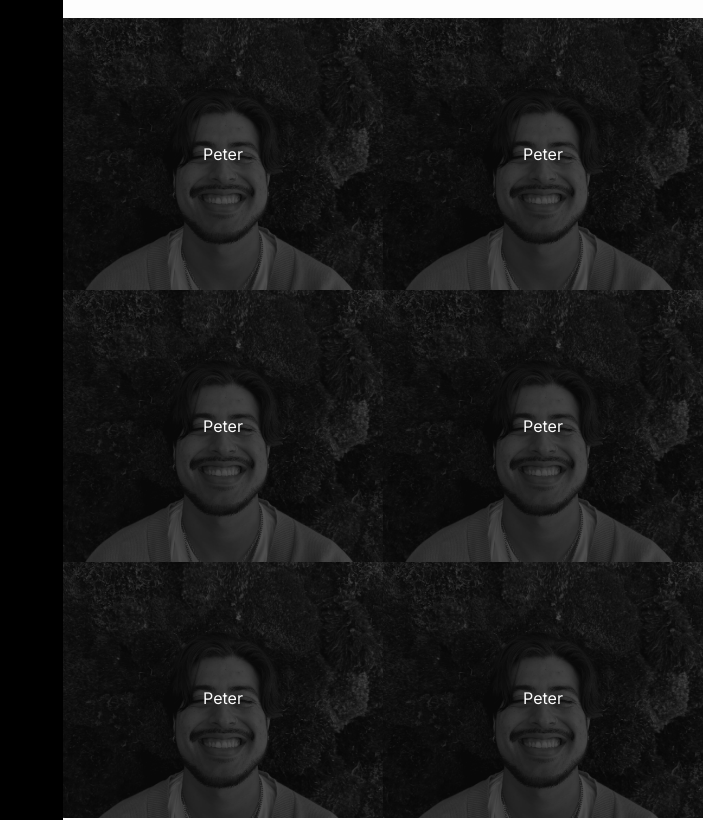
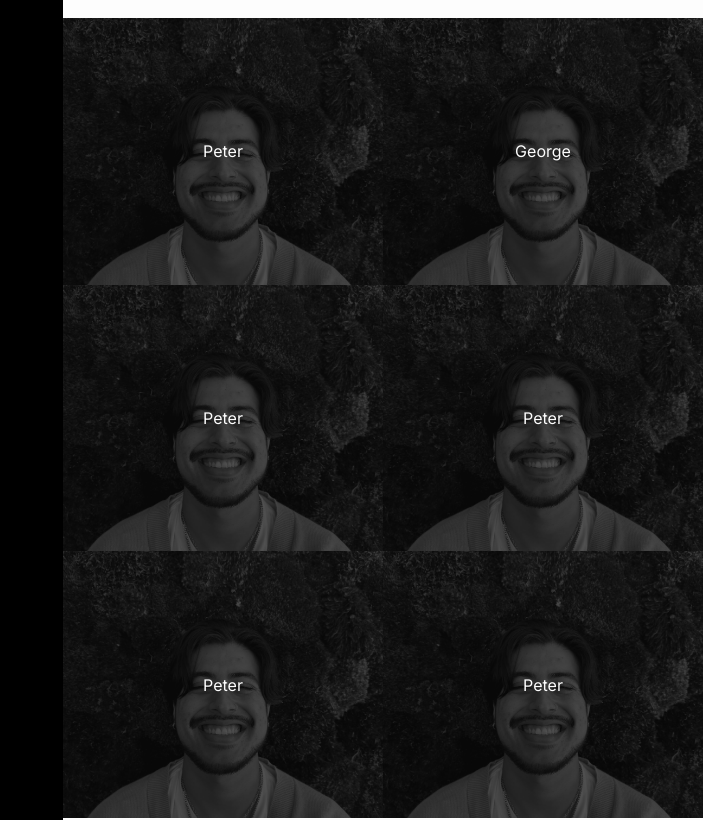
Before and after one commit to PetDios9/personal-site-v2, a Next.js app: page / in a window 1280 px wide. Shown: the part 1660-2480 px from the top of the page, without its empty margins (577-1280 px from the left). Built offline with nearby package versions, Linux system fonts and the light colour scheme.

Commit message:
chore: reformatted projects component

```diff
--- /dev/null
+++ b/src/components/Project.tsx
@@ -0,0 +1,17 @@
+export default function Project({
+  bgImageURL,
+  projectName,
+}: {
+  bgImageURL: string;
+  projectName: string;
+}) {
+  return (
+    <div
+      className={`hover:scale-105 bg-[${bgImageURL}] bg-cover w-full bg-center h-full cursor-pointer transform transition duration-500 hover:z-10`}
+    >
+      <div className="h-full w-auto bg-overlay flex items-center justify-center">
+        <p className="text-tetriary-color">{projectName}</p>
+      </div>
+    </div>
+  );
+}
--- a/src/components/Projects.tsx
+++ b/src/components/Projects.tsx
@@ -1,37 +1,14 @@
-import Image from "next/image";
+/* // eslint-disable quotes  */
+import Project from "./Project";
 export default function Projects() {
   return (
     <div className="bg-secondary-color grid grid-cols-2 gap-0 place-items-center h-screen w-screen lg:w-[50vw]">
-      <div className="hover:scale-105 bg-[url('/IMG_5479.jpg')] bg-cover w-full bg-center h-[34vh] cursor-pointer transform transition duration-500 hover:z-10">
-        <div className="h-full w-auto bg-overlay flex items-center justify-center">
-          <p className="text-tetriary-color">Peter</p>
-        </div>
-      </div>
-      <div className="hover:scale-105 bg-[url('/IMG_5479.jpg')] bg-cover w-full bg-center h-[34vh] cursor-pointer transform transition duration-500 hover:z-10">
-        <div className="h-full w-auto bg-overlay flex items-center justify-center">
-          <p className="text-tetriary-color">Peter</p>
-        </div>
-      </div>
-      <div className="hover:scale-105 bg-[url('/IMG_5479.jpg')] bg-cover w-full bg-center h-[34vh] cursor-pointer transform transition duration-500 hover:z-10">
-        <div className="h-full w-auto bg-overlay flex items-center justify-center">
-          <p className="text-tetriary-color">Peter</p>
-        </div>
-      </div>
-      <div className="hover:scale-105 bg-[url('/IMG_5479.jpg')] bg-cover w-full bg-center h-[34vh] cursor-pointer transform transition duration-500 hover:z-10">
-        <div className="h-full w-auto bg-overlay flex items-center justify-center">
-          <p className="text-tetriary-color">Peter</p>
-        </div>
-      </div>
-      <div className="hover:scale-105 bg-[url('/IMG_5479.jpg')] bg-cover w-full bg-center h-[34vh] cursor-pointer transform transition duration-500 hover:z-10">
-        <div className="h-full w-auto bg-overlay flex items-center justify-center">
-          <p className="text-tetriary-color">Peter</p>
-        </div>
-      </div>
-      <div className="hover:scale-105 bg-[url('/IMG_5479.jpg')] bg-cover w-full bg-center h-[34vh] cursor-pointer transform transition duration-500 hover:z-10">
-        <div className="h-full w-auto bg-overlay flex items-center justify-center">
-          <p className="text-tetriary-color">Peter</p>
-        </div>
-      </div>
+      <Project bgImageURL="url('/IMG_5479.jpg')" projectName="Peter" />
+      <Project bgImageURL="url('/IMG_5479.jpg')" projectName="George" />
+      <Project bgImageURL="url('/IMG_5479.jpg')" projectName="Peter" />
+      <Project bgImageURL="url('/IMG_5479.jpg')" projectName="Peter" />
+      <Project bgImageURL="url('/IMG_5479.jpg')" projectName="Peter" />
+      <Project bgImageURL="url('/IMG_5479.jpg')" projectName="Peter" />
     </div>
   );
 }
```
